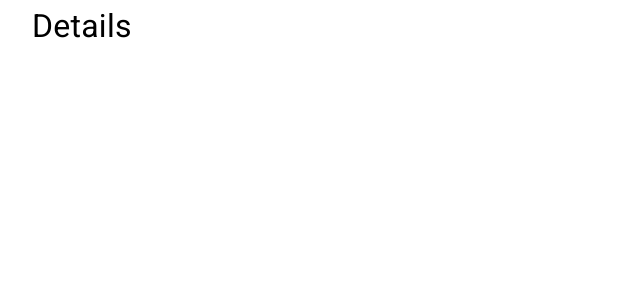
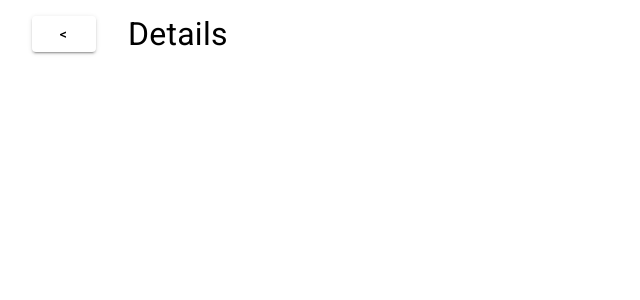
Before and after one commit to victorlbitten/lvc-training-front, an Angular app: page /datasets/1 in a window 1280 px wide. Shown: the top 300 px of the page, without its empty margins (0-640 px from the left). Built offline with nearby package versions, Linux system fonts and the light colour scheme.

Commit message:
Now can return from details page

```diff
--- a/src/app/components/dataset-details/dataset-details.component.html
+++ b/src/app/components/dataset-details/dataset-details.component.html
@@ -1,3 +1,9 @@
 <div class="page-body">
-  <div class="page-title">Details</div>
+  <div class="page-title">
+    <button [routerLink]="['/datasets']" mat-raised-button color="basic">
+      <
+    </button>
+    <div></div>
+    <span>Details</span>
+  </div>
 </div>
--- a/src/styles.css
+++ b/src/styles.css
@@ -31,4 +31,8 @@ body {
 
 .page-title {
   font-size: 2rem;
+  display: flex;
+  align-items: flex-start;
+  gap: 1rem;
+  align-items: center;
 }
```
